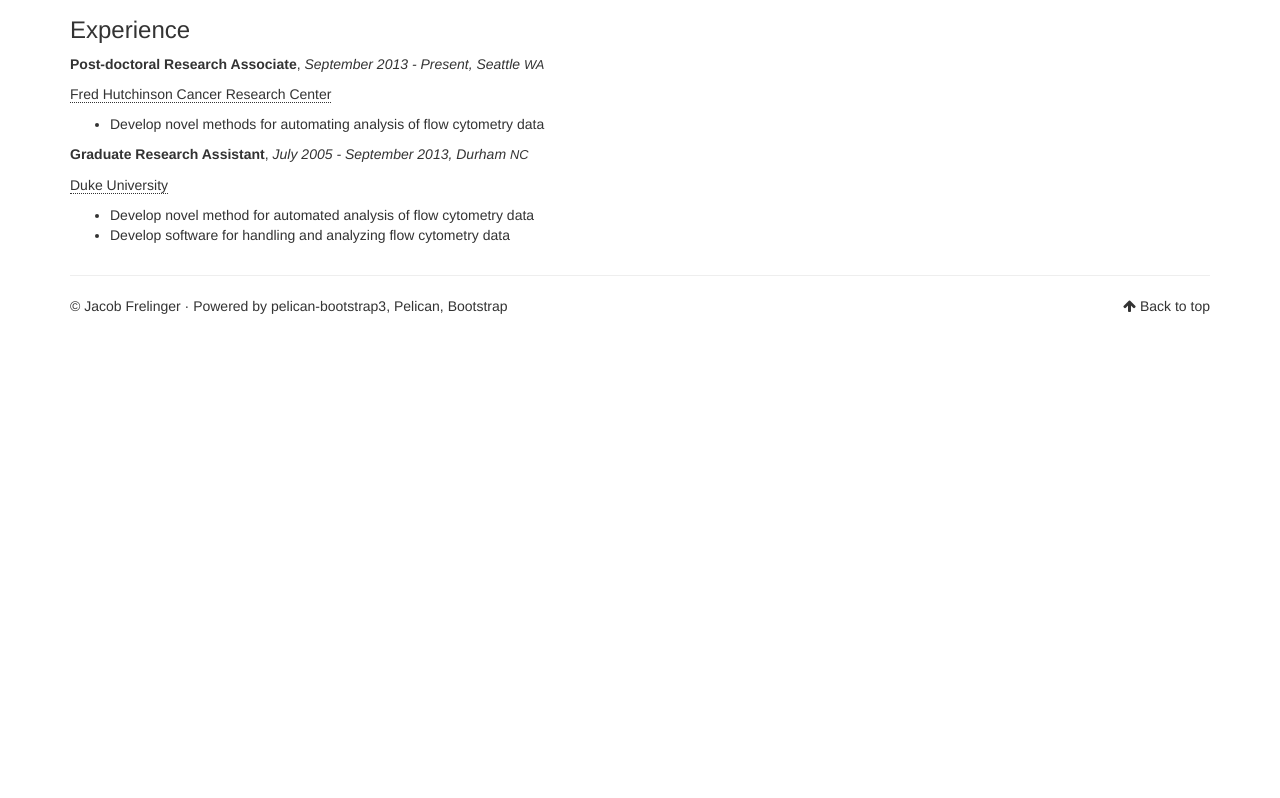
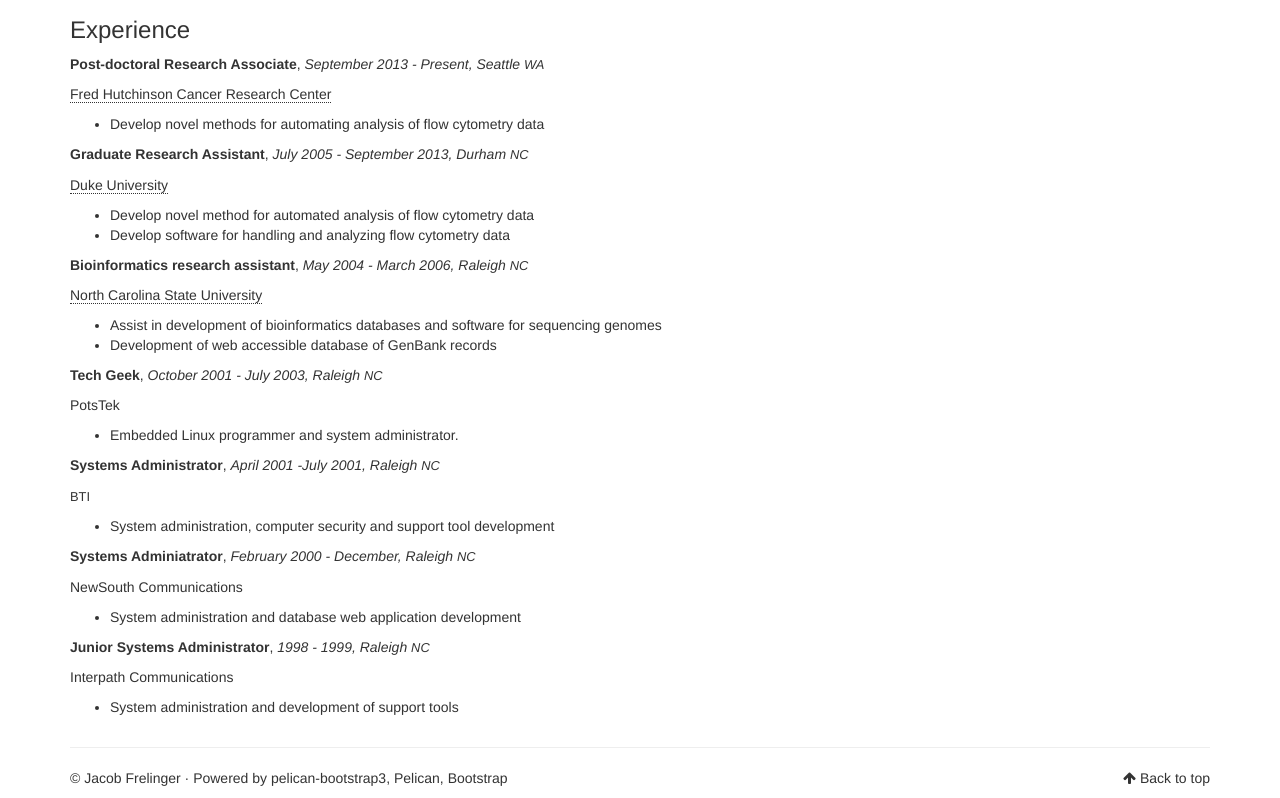
Before and after one commit to jfrelinger/jfrelinger.github.io, a plain HTML site: page pages/cv.html in a window 1280 px wide. Shown: the part 656-1454 px from the top of the page. Before the commit the page ends 982 px from the top, so only its background shows below. Drawn offline with Linux system fonts and the light colour scheme.

Commit message:
Update documentation

```diff
--- a/feeds/all.atom.xml
+++ b/feeds/all.atom.xml
@@ -1,2 +1,2 @@
 <?xml version="1.0" encoding="utf-8"?>
-<feed xmlns="http://www.w3.org/2005/Atom"><title>Jacob Frelinger's Blog</title><link href="http://jfrelinger.github.io/" rel="alternate"></link><link href="http://jfrelinger.github.io/feeds/all.atom.xml" rel="self"></link><id>http://jfrelinger.github.io/</id><updated>2014-09-30T15:14:26Z</updated></feed>
+<feed xmlns="http://www.w3.org/2005/Atom"><title>Jacob Frelinger's Blog</title><link href="http://jfrelinger.github.io/" rel="alternate"></link><link href="http://jfrelinger.github.io/feeds/all.atom.xml" rel="self"></link><id>http://jfrelinger.github.io/</id><updated>2014-09-30T15:53:45Z</updated></feed>
--- a/pages/cv.html
+++ b/pages/cv.html
@@ -151,6 +151,32 @@
 <li>Develop novel method for automated analysis of flow cytometry&nbsp;data</li>
 <li>Develop software for handling and analyzing flow cytometry&nbsp;data</li>
 </ul>
+<p><strong>Bioinformatics research assistant</strong>, <em>May 2004 - March 2006, Raleigh <span class="caps">NC</span></em></p>
+<p><a class="reference external" href="http://www.ncsu.edu">North Carolina State&nbsp;University</a></p>
+<ul class="simple">
+<li>Assist in development of bioinformatics databases and software for sequencing&nbsp;genomes</li>
+<li>Development of web accessible database of GenBank&nbsp;records</li>
+</ul>
+<p><strong>Tech Geek</strong>, <em>October 2001 - July 2003, Raleigh <span class="caps">NC</span></em></p>
+<p>PotsTek</p>
+<ul class="simple">
+<li>Embedded Linux programmer and system&nbsp;administrator.</li>
+</ul>
+<p><strong>Systems Administrator</strong>, <em>April 2001 -July 2001, Raleigh <span class="caps">NC</span></em></p>
+<p><span class="caps">BTI</span></p>
+<ul class="simple">
+<li>System administration, computer security and support tool&nbsp;development</li>
+</ul>
+<p><strong>Systems Adminiatrator</strong>, <em>February 2000 - December, Raleigh <span class="caps">NC</span></em></p>
+<p>NewSouth&nbsp;Communications</p>
+<ul class="simple">
+<li>System administration and database web application&nbsp;development</li>
+</ul>
+<p><strong>Junior Systems Administrator</strong>, <em>1998 - 1999, Raleigh <span class="caps">NC</span></em></p>
+<p>Interpath&nbsp;Communications</p>
+<ul class="simple">
+<li>System administration and development of support&nbsp;tools</li>
+</ul>
 </div>
 </div>
 
```
